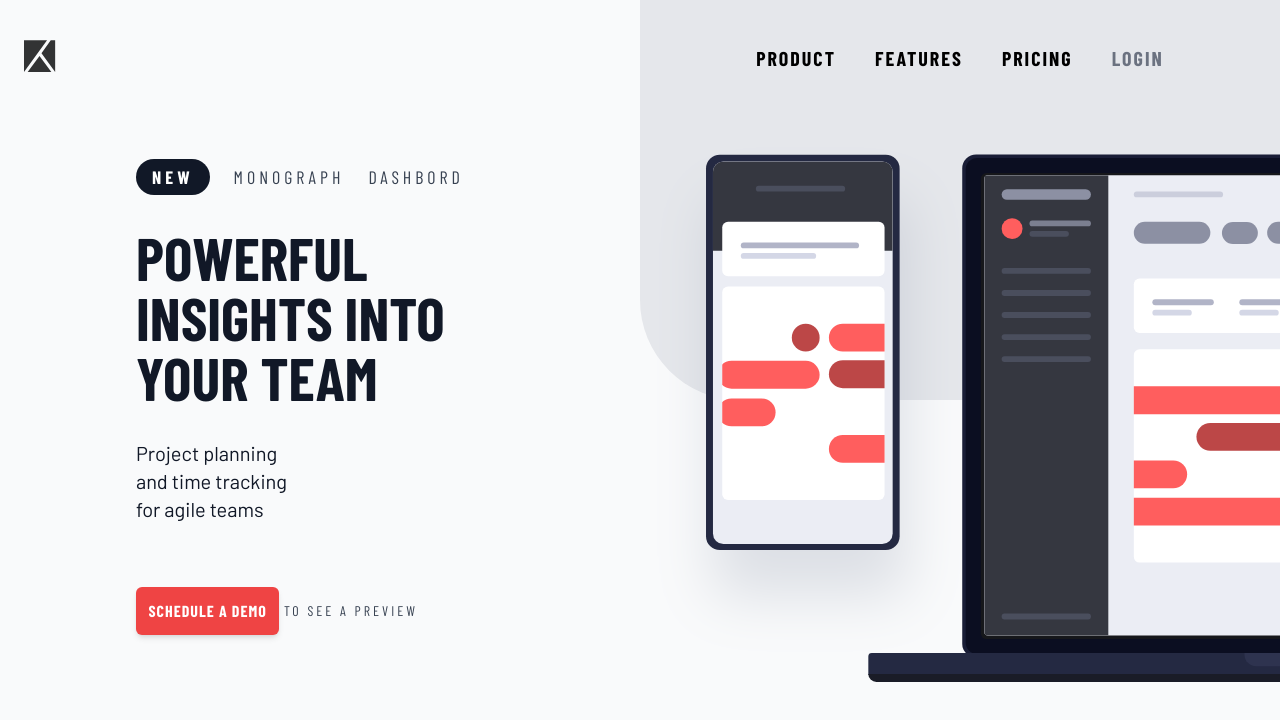
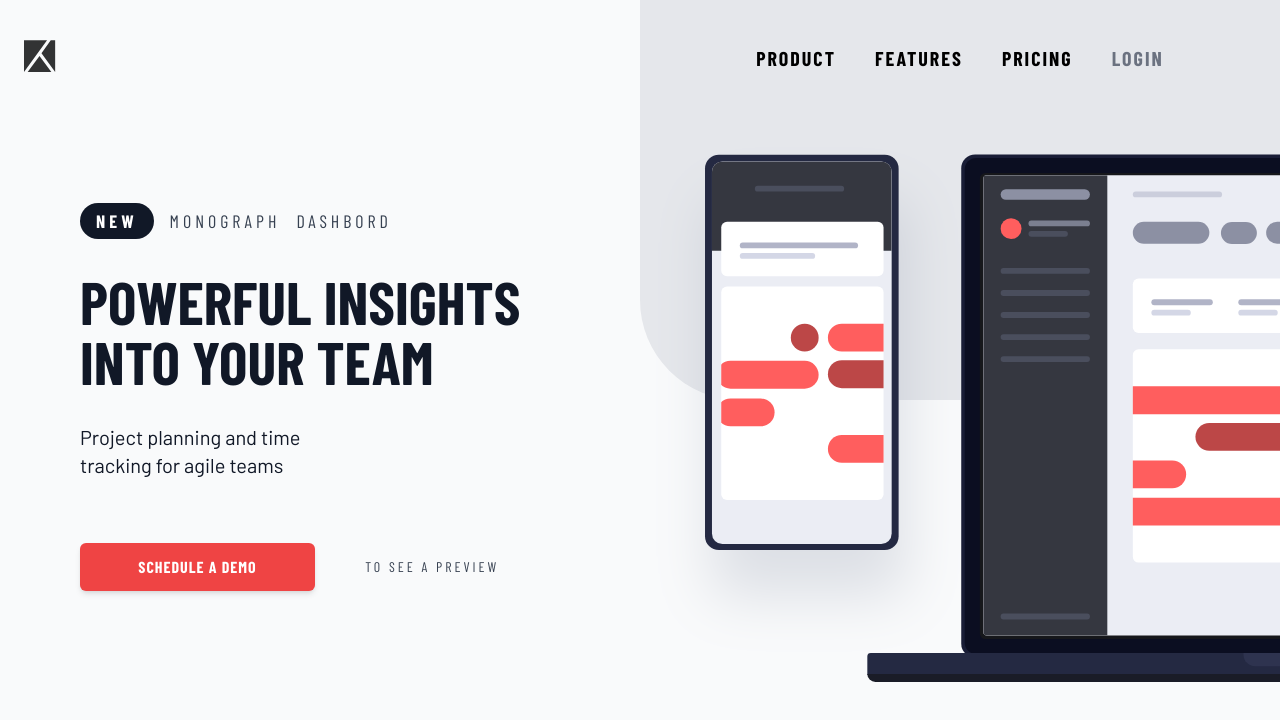
Before and after one commit to Wilouricard/projectTrackingIntroComponent, a React (Vite) app: page / in a window 1280 px wide. Shown: the top 720 px of the page. Built offline with nearby package versions, Linux system fonts and the light colour scheme.

Commit message:
Add tablet version

```diff
--- a/src/components/Hero.jsx
+++ b/src/components/Hero.jsx
@@ -15,19 +15,19 @@ export default function Hero() {
             onClick={() => {
               setOpen(!open);
             }}
-            className="md:hidden"
+            className="lg:hidden"
           >
             <img src="\images\icon-hamburger.svg" alt="hamburger menu" />
           </button>
         </div>
       </div>
-      <div className="relative z-10 top-2/4 flex flex-col gap-6 md:flex-row-reverse">
+      <div className="relative z-10 top-2/4 flex flex-col gap-6 lg:flex-row-reverse">
         <nav
-          className={`flex pt-5 absolute w-full z-30 md:inline-block md:bottom-full md:translate-y-2 md:left-1/4 ${
-            open ? "md:inline-block" : "hidden"
+          className={`flex pt-5 absolute w-full z-30 lg:inline-block lg:bottom-full lg:translate-y-2 lg:left-1/4 ${
+            open ? "lg:inline-block" : "hidden"
           }`}
         >
-          <div className="bg-white flex flex-col text-center mr-auto ml-auto w-3/4 py-6 uppercase tracking-widest gap-5 font-bold text-xl shadow-lg rounded-lg md:bg-transparent md:flex-row md:justify-around md:shadow-none md:w-1/3">
+          <div className="bg-white flex flex-col text-center mr-auto ml-auto w-3/4 py-6 uppercase tracking-widest gap-5 font-bold text-xl shadow-lg rounded-lg lg:bg-transparent lg:flex-row lg:justify-around lg:shadow-none lg:w-1/3">
             <a
               href="#"
               className="hover:opacity-90 hover:underline active:opacity-80 active:no-underline"
@@ -46,7 +46,7 @@ export default function Hero() {
             >
               <h1>Pricing</h1>
             </a>
-            <hr className="md:hidden" />
+            <hr className="lg:hidden" />
             <a
               href="#"
               className="text-gray-500 hover:text-gray-600 hover:underline active:text-gray-700 active:no-underline"
@@ -55,31 +55,31 @@ export default function Hero() {
             </a>
           </div>
         </nav>
-        <div className="h-[400px] py-14 md:w-1/2 md:h-[650px]">
+        <div className="h-[400px] py-14 lg:w-1/2 lg:h-[650px]">
           <img
             src="\images\illustration.svg"
             alt=""
             className="h-full w-auto object-cover object-left"
           />
         </div>
-        <div className="md:w-1/2 md:mt-auto md:mb-auto md:px-28">
-          <div className="flex flex-col gap-4 px-6 md:gap-8">
-            <div className="flex justify-around uppercase tracking-[4px] text-gray-700 text-lg items-center flex-wrap md:justify-start md:gap-6">
+        <div className="lg:w-1/2 lg:mt-auto lg:mb-auto md:px-20">
+          <div className="flex flex-col gap-4 px-6 lg:gap-8 md:text-center lg:text-start lg:px-0">
+            <div className="flex justify-around uppercase tracking-[4px] text-gray-700 text-lg items-center flex-wrap lg:justify-start lg:gap-4">
               <h2 className="font-bold text-white bg-gray-900 rounded-full px-4 py-1">
                 new
               </h2>{" "}
               <h2>monograph</h2>
               <h2>dashbord</h2>
             </div>
-            <h1 className="uppercase text-5xl font-bold text-gray-900 md:text-6xl">
+            <h1 className="uppercase text-5xl font-bold text-gray-900 lg:text-6xl">
               powerful insights into your team
             </h1>
-            <p className="text-gray-900 text-xl pr-14 md:pr-48 md:pb-8">
+            <p className="text-gray-900 text-xl pr-14 lg:pr-48 lg:pb-8">
               Project planning and time tracking for agile teams
             </p>
           </div>
-          <div className="flex text-center items-center px-6 py-8 md:pr-24">
-            <button className="w-1/2 text-white bg-red-500 py-3 rounded-md uppercase tracking-[1px] hover:opacity-90 active:opacity-80 shadow-md md:font-bold">
+          <div className="flex text-center items-center px-6 py-8 lg:px-0">
+            <button className="w-1/2 text-white bg-red-500 py-3 rounded-md uppercase tracking-[1px] hover:opacity-90 active:opacity-80 shadow-md lg:font-bold">
               schedule a demo
             </button>
             <h2 className="w-1/2 uppercase text-gray-700 tracking-[3px] text-sm">
--- a/src/output.css
+++ b/src/output.css
@@ -585,12 +585,12 @@ video {
   width: 100%;
 }
 
+.w-3\/4 {
+  width: 75%;
+}
+
 .w-auto {
   width: auto;
-}
-
-.w-3\/4 {
-  width: 75%;
 }
 
 .flex-col {
@@ -625,16 +625,16 @@ video {
   gap: 1.25rem;
 }
 
+.rounded-lg {
+  border-radius: 0.5rem;
+}
+
 .rounded-full {
   border-radius: 9999px;
 }
 
 .rounded-md {
   border-radius: 0.375rem;
-}
-
-.rounded-lg {
-  border-radius: 0.5rem;
 }
 
 .rounded-bl-\[100px\] {
@@ -651,6 +651,11 @@ video {
   background-color: rgb(229 231 235 / var(--tw-bg-opacity));
 }
 
+.bg-white {
+  --tw-bg-opacity: 1;
+  background-color: rgb(255 255 255 / var(--tw-bg-opacity));
+}
+
 .bg-gray-900 {
   --tw-bg-opacity: 1;
   background-color: rgb(17 24 39 / var(--tw-bg-opacity));
@@ -659,11 +664,6 @@ video {
 .bg-red-500 {
   --tw-bg-opacity: 1;
   background-color: rgb(239 68 68 / var(--tw-bg-opacity));
-}
-
-.bg-white {
-  --tw-bg-opacity: 1;
-  background-color: rgb(255 255 255 / var(--tw-bg-opacity));
 }
 
 .object-cover {
@@ -679,6 +679,11 @@ video {
 .px-6 {
   padding-left: 1.5rem;
   padding-right: 1.5rem;
+}
+
+.py-6 {
+  padding-top: 1.5rem;
+  padding-bottom: 1.5rem;
 }
 
 .py-14 {
@@ -706,25 +711,25 @@ video {
   padding-bottom: 0.75rem;
 }
 
-.py-6 {
-  padding-top: 1.5rem;
-  padding-bottom: 1.5rem;
+.pt-10 {
+  padding-top: 2.5rem;
 }
 
-.pt-10 {
-  padding-top: 2.5rem;
+.pt-5 {
+  padding-top: 1.25rem;
 }
 
 .pr-14 {
   padding-right: 3.5rem;
 }
 
-.pt-5 {
-  padding-top: 1.25rem;
+.text-center {
+  text-align: center;
 }
 
-.text-center {
-  text-align: center;
+.text-xl {
+  font-size: 1.25rem;
+  line-height: 1.75rem;
 }
 
 .text-lg {
@@ -735,11 +740,6 @@ video {
 .text-5xl {
   font-size: 3rem;
   line-height: 1;
-}
-
-.text-xl {
-  font-size: 1.25rem;
-  line-height: 1.75rem;
 }
 
 .text-sm {
@@ -755,6 +755,10 @@ video {
   text-transform: uppercase;
 }
 
+.tracking-widest {
+  letter-spacing: 0.1em;
+}
+
 .tracking-\[4px\] {
   letter-spacing: 4px;
 }
@@ -767,8 +771,9 @@ video {
   letter-spacing: 3px;
 }
 
-.tracking-widest {
-  letter-spacing: 0.1em;
+.text-gray-500 {
+  --tw-text-opacity: 1;
+  color: rgb(107 114 128 / var(--tw-text-opacity));
 }
 
 .text-gray-700 {
@@ -786,20 +791,15 @@ video {
   color: rgb(17 24 39 / var(--tw-text-opacity));
 }
 
-.text-gray-500 {
-  --tw-text-opacity: 1;
-  color: rgb(107 114 128 / var(--tw-text-opacity));
+.shadow-lg {
+  --tw-shadow: 0 10px 15px -3px rgb(0 0 0 / 0.1), 0 4px 6px -4px rgb(0 0 0 / 0.1);
+  --tw-shadow-colored: 0 10px 15px -3px var(--tw-shadow-color), 0 4px 6px -4px var(--tw-shadow-color);
+  box-shadow: var(--tw-ring-offset-shadow, 0 0 #0000), var(--tw-ring-shadow, 0 0 #0000), var(--tw-shadow);
 }
 
 .shadow-md {
   --tw-shadow: 0 4px 6px -1px rgb(0 0 0 / 0.1), 0 2px 4px -2px rgb(0 0 0 / 0.1);
   --tw-shadow-colored: 0 4px 6px -1px var(--tw-shadow-color), 0 2px 4px -2px var(--tw-shadow-color);
-  box-shadow: var(--tw-ring-offset-shadow, 0 0 #0000), var(--tw-ring-shadow, 0 0 #0000), var(--tw-shadow);
-}
-
-.shadow-lg {
-  --tw-shadow: 0 10px 15px -3px rgb(0 0 0 / 0.1), 0 4px 6px -4px rgb(0 0 0 / 0.1);
-  --tw-shadow-colored: 0 10px 15px -3px var(--tw-shadow-color), 0 4px 6px -4px var(--tw-shadow-color);
   box-shadow: var(--tw-ring-offset-shadow, 0 0 #0000), var(--tw-ring-shadow, 0 0 #0000), var(--tw-shadow);
 }
 
@@ -850,107 +850,151 @@ p {
 }
 
 @media (min-width: 768px) {
-  .md\:bottom-full {
-    bottom: 100%;
-  }
-
-  .md\:left-1\/4 {
-    left: 25%;
-  }
-
-  .md\:mt-auto {
-    margin-top: auto;
-  }
-
-  .md\:mb-auto {
-    margin-bottom: auto;
-  }
-
-  .md\:inline-block {
-    display: inline-block;
-  }
-
-  .md\:hidden {
-    display: none;
-  }
-
-  .md\:h-\[650px\] {
-    height: 650px;
-  }
-
-  .md\:w-1\/2 {
-    width: 50%;
-  }
-
-  .md\:w-1\/3 {
-    width: 33.333333%;
-  }
-
-  .md\:translate-y-2 {
-    --tw-translate-y: 0.5rem;
-    transform: translate(var(--tw-translate-x), var(--tw-translate-y)) rotate(var(--tw-rotate)) skewX(var(--tw-skew-x)) skewY(var(--tw-skew-y)) scaleX(var(--tw-scale-x)) scaleY(var(--tw-scale-y));
-  }
-
-  .md\:translate-y-3 {
-    --tw-translate-y: 0.75rem;
-    transform: translate(var(--tw-translate-x), var(--tw-translate-y)) rotate(var(--tw-rotate)) skewX(var(--tw-skew-x)) skewY(var(--tw-skew-y)) scaleX(var(--tw-scale-x)) scaleY(var(--tw-scale-y));
-  }
-
-  .md\:flex-row {
-    flex-direction: row;
-  }
-
-  .md\:flex-row-reverse {
-    flex-direction: row-reverse;
-  }
-
-  .md\:justify-start {
-    justify-content: flex-start;
-  }
-
-  .md\:justify-around {
-    justify-content: space-around;
-  }
-
-  .md\:gap-8 {
-    gap: 2rem;
-  }
-
-  .md\:gap-6 {
-    gap: 1.5rem;
-  }
-
-  .md\:bg-transparent {
-    background-color: transparent;
-  }
-
   .md\:px-28 {
     padding-left: 7rem;
     padding-right: 7rem;
   }
 
-  .md\:pr-48 {
+  .md\:px-24 {
+    padding-left: 6rem;
+    padding-right: 6rem;
+  }
+
+  .md\:px-20 {
+    padding-left: 5rem;
+    padding-right: 5rem;
+  }
+
+  .md\:text-center {
+    text-align: center;
+  }
+}
+
+@media (min-width: 1024px) {
+  .lg\:bottom-full {
+    bottom: 100%;
+  }
+
+  .lg\:left-1\/4 {
+    left: 25%;
+  }
+
+  .lg\:mt-auto {
+    margin-top: auto;
+  }
+
+  .lg\:mb-auto {
+    margin-bottom: auto;
+  }
+
+  .lg\:ml-24 {
+    margin-left: 6rem;
+  }
+
+  .lg\:inline-block {
+    display: inline-block;
+  }
+
+  .lg\:hidden {
+    display: none;
+  }
+
+  .lg\:h-\[650px\] {
+    height: 650px;
+  }
+
+  .lg\:w-1\/3 {
+    width: 33.333333%;
+  }
+
+  .lg\:w-1\/2 {
+    width: 50%;
+  }
+
+  .lg\:translate-y-2 {
+    --tw-translate-y: 0.5rem;
+    transform: translate(var(--tw-translate-x), var(--tw-translate-y)) rotate(var(--tw-rotate)) skewX(var(--tw-skew-x)) skewY(var(--tw-skew-y)) scaleX(var(--tw-scale-x)) scaleY(var(--tw-scale-y));
+  }
+
+  .lg\:flex-row {
+    flex-direction: row;
+  }
+
+  .lg\:flex-row-reverse {
+    flex-direction: row-reverse;
+  }
+
+  .lg\:justify-start {
+    justify-content: flex-start;
+  }
+
+  .lg\:justify-center {
+    justify-content: center;
+  }
+
+  .lg\:justify-between {
+    justify-content: space-between;
+  }
+
+  .lg\:justify-around {
+    justify-content: space-around;
+  }
+
+  .lg\:gap-8 {
+    gap: 2rem;
+  }
+
+  .lg\:gap-6 {
+    gap: 1.5rem;
+  }
+
+  .lg\:gap-4 {
+    gap: 1rem;
+  }
+
+  .lg\:bg-transparent {
+    background-color: transparent;
+  }
+
+  .lg\:px-0 {
+    padding-left: 0px;
+    padding-right: 0px;
+  }
+
+  .lg\:pr-48 {
     padding-right: 12rem;
   }
 
-  .md\:pb-8 {
+  .lg\:pb-8 {
     padding-bottom: 2rem;
   }
 
-  .md\:pr-24 {
+  .lg\:pr-24 {
     padding-right: 6rem;
   }
 
-  .md\:text-6xl {
+  .lg\:pr-0 {
+    padding-right: 0px;
+  }
+
+  .lg\:pr-20 {
+    padding-right: 5rem;
+  }
+
+  .lg\:text-start {
+    text-align: start;
+  }
+
+  .lg\:text-6xl {
     font-size: 3.75rem;
     line-height: 1;
   }
 
-  .md\:font-bold {
+  .lg\:font-bold {
     font-weight: 700;
   }
 
-  .md\:shadow-none {
+  .lg\:shadow-none {
     --tw-shadow: 0 0 #0000;
     --tw-shadow-colored: 0 0 #0000;
     box-shadow: var(--tw-ring-offset-shadow, 0 0 #0000), var(--tw-ring-shadow, 0 0 #0000), var(--tw-shadow);
```
